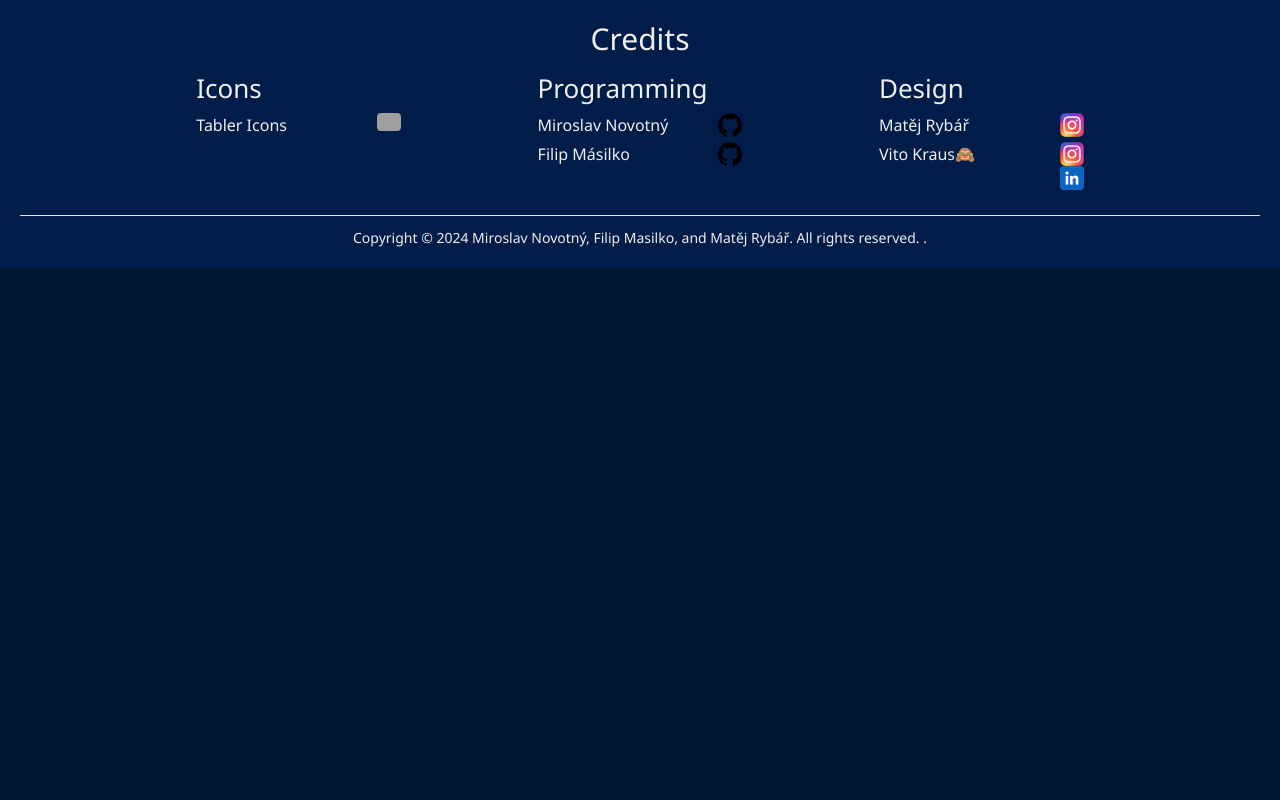
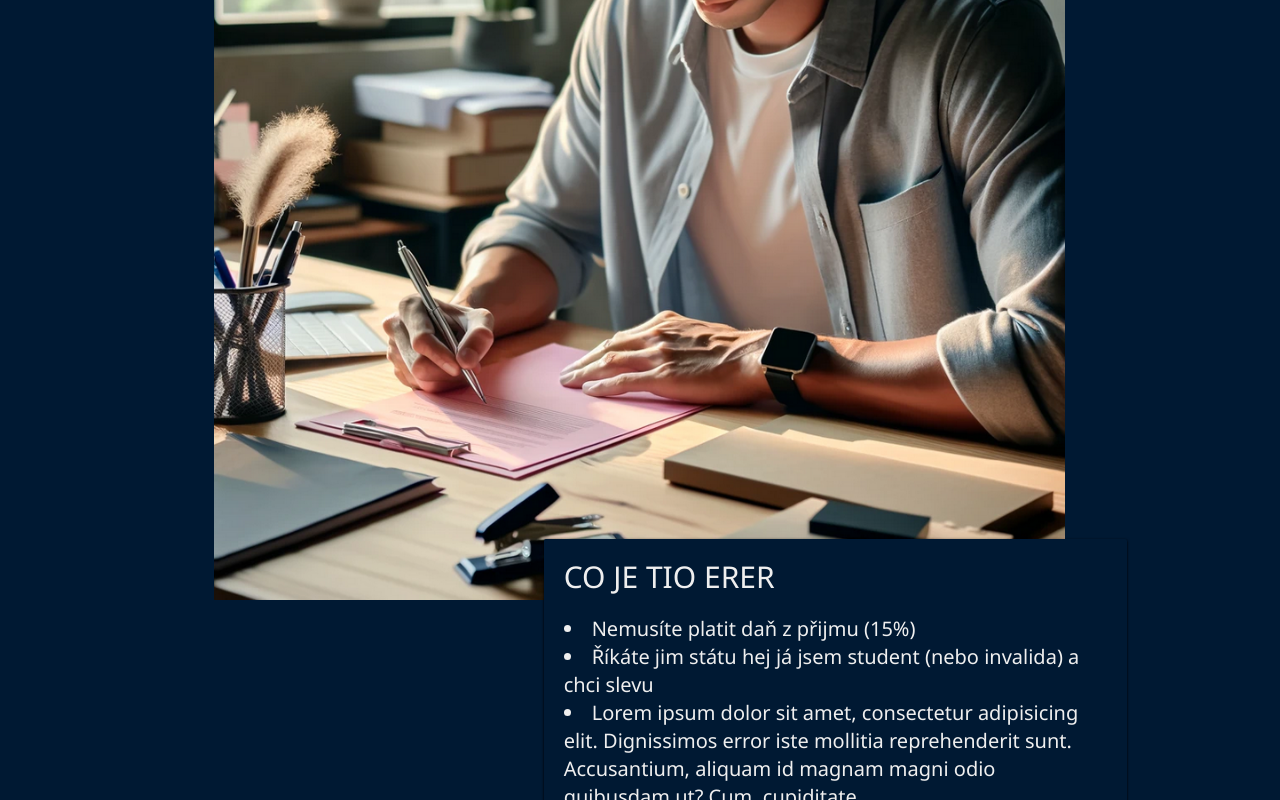
Before and after one commit to Miraneek/FinanciSvetNextJS, a Next.js app: page /clanky/Co-je-to-ruzovy-papir in a window 1280 px wide. Shown: the part 2675-3475 px from the top of the page. Before the commit the page ends 2943 px from the top, so only its background shows below. Built offline with nearby package versions, Linux system fonts and the light colour scheme; grey boxes are pictures that could not be loaded.

Commit message:
editing margin with props.

```diff
--- a/src/app/clanky/Co-je-to-ruzovy-papir/page.js
+++ b/src/app/clanky/Co-je-to-ruzovy-papir/page.js
@@ -1,6 +1,7 @@
 import Link from "next/link";
 import TextWithImage from "@/components/PageBuilders/TextWithImage";
 import ArticleTitle from "@/components/PageBuilders/ArticleTitle";
+import ImageOnTheWholeWebsite from "@/components/PageBuilders/ImageOnTheWholeWebsite";
 
 export default function coJeToRuzovyPapir() {
     return (
@@ -43,6 +44,15 @@ export default function coJeToRuzovyPapir() {
                            isLeft={true}>
                 <Link href={"https://www.google.cz"}>Velmy cool link</Link>
             </TextWithImage>
+            <ImageOnTheWholeWebsite nadpis={"CO JE TIO ERER"} imgSRC={"/co-je-to-ruzovy-papir-obrazky/manthinkin.png"} size={"[500px]"}>
+
+                <li>Nemusíte platit daň z přijmu (15%)</li>
+                <li>Říkáte jim státu hej já jsem student (nebo invalida) a chci slevu</li>
+                <li>
+                    Lorem ipsum dolor sit amet, consectetur adipisicing elit. Dignissimos error iste mollitia
+                    reprehenderit sunt. Accusantium, aliquam id magnam magni odio quibusdam ut? Cum, cupiditate
+                </li>
+            </ImageOnTheWholeWebsite>
         </>
     );
 }
--- a/src/components/PageBuilders/ImageOnTheWholeWebsite.jsx
+++ b/src/components/PageBuilders/ImageOnTheWholeWebsite.jsx
@@ -1,3 +1,5 @@
+import Image from "next/image";
+
 export default function ImageOnTheWholeWebsite(props) {
 
 
@@ -13,6 +15,7 @@ export default function ImageOnTheWholeWebsite(props) {
         <div
             className={`relative aspect-square w-full lg:w-2/3 rounded-sm mb-${[props.size]}`}
             style={backgroundImageStyle}>
+            <Image src={props.imgSRC} alt={props.nadpis + " obrazek"} width={500} height={500} className={"lg:hidden w-[100%]"}/>
             <section
                 className="w-[583px] p-5 rounded-sm absolute top-[110%] translate-y-[-50%] bg-[var(--backgroundColor)] text-xl shadow-black shadow right-[-60px] :  left-[-360px])">
                 <h2 className="text-3xl">{props.nadpis}</h2>
```
